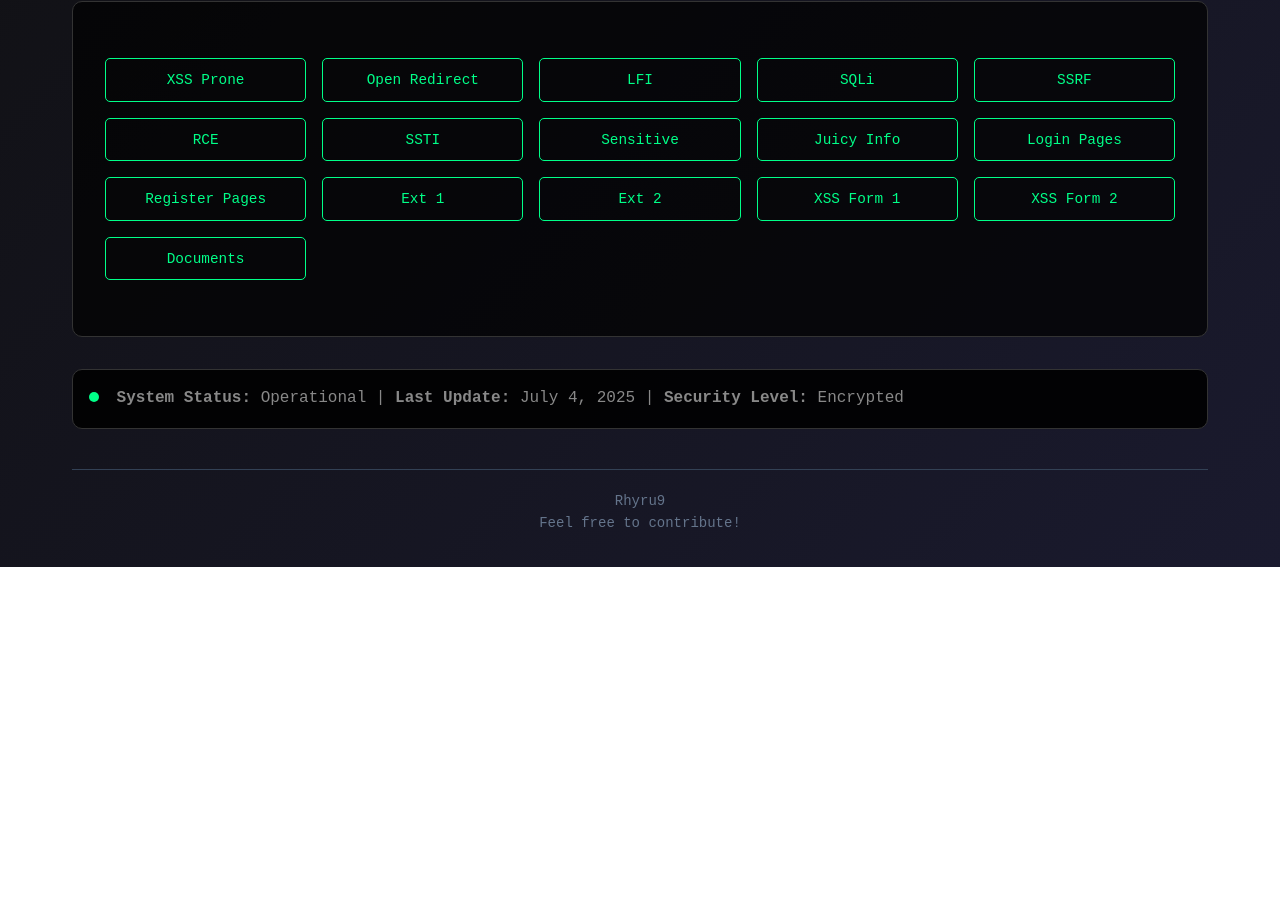
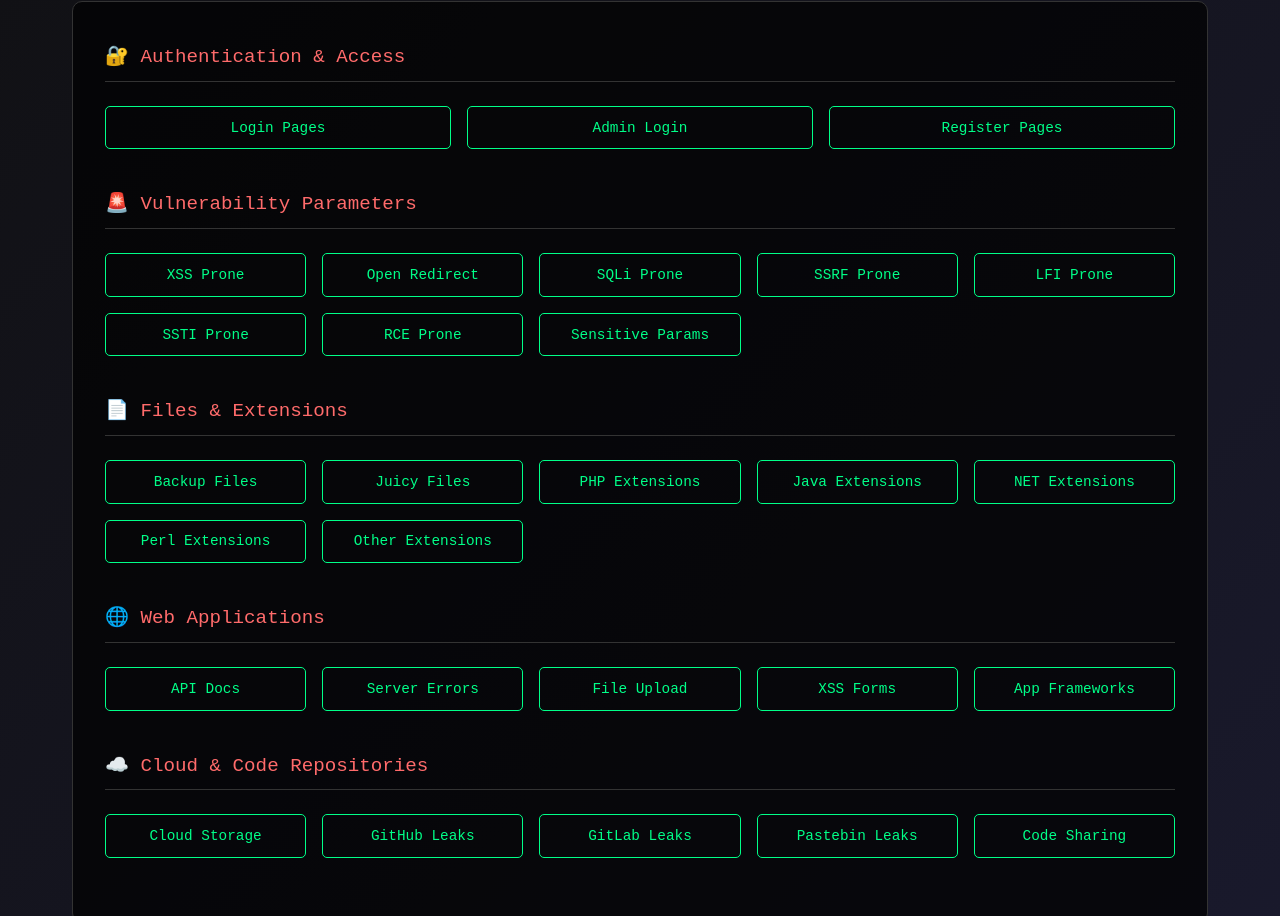
Before and after one commit to RHYru9/rhyru9.github.io, a plain HTML site: page dork/index.html in a window 1280 px wide. Shown: the part 579-1495 px from the top of the page. Before the commit the page ends 1146 px from the top, so only its background shows below. Drawn offline with Linux system fonts and the light colour scheme.

Commit message:
Update index.html

```diff
--- a/dork/index.html
+++ b/dork/index.html
@@ -157,9 +157,24 @@
             box-shadow: 0 0 0 3px rgba(0, 255, 136, 0.2);
         }
 
+        .dork-category {
+            margin-bottom: 2rem;
+        }
+
+        .category-title {
+            font-size: 1.2rem;
+            color: #ff6b6b;
+            margin-bottom: 1rem;
+            padding: 0.5rem 0;
+            border-bottom: 1px solid #333;
+            display: flex;
+            align-items: center;
+            gap: 0.5rem;
+        }
+
         .dork-grid {
             display: grid;
-            grid-template-columns: repeat(auto-fit, minmax(200px, 1fr));
+            grid-template-columns: repeat(auto-fit, minmax(180px, 1fr));
             gap: 1rem;
             margin: 1.5rem 0;
         }
@@ -175,6 +190,8 @@
             font-family: inherit;
             text-align: center;
             font-size: 0.9rem;
+            position: relative;
+            overflow: hidden;
         }
 
         .dork-btn:hover {
@@ -182,6 +199,10 @@
             color: #000;
             box-shadow: 0 0 20px rgba(0, 255, 136, 0.5);
             transform: translateY(-2px);
+        }
+
+        .dork-btn:active {
+            transform: translateY(0);
         }
 
         .status-bar {
@@ -279,25 +300,64 @@
             <input type="text" id="target" placeholder="e.g., example.com">
         </div>
 
-        <!-- Dork Grid -->
+        <!-- Vulnerability Categories -->
         <div class="tool-container">
-            <div class="dork-grid">
-                <button class="dork-btn" onclick="searchDork('XSS prone parameters')">XSS Prone</button>
-                <button class="dork-btn" onclick="searchDork('Open Redirect prone parameters')">Open Redirect</button>
-                <button class="dork-btn" onclick="searchDork('LFI')">LFI</button>
-                <button class="dork-btn" onclick="searchDork('SQLi Prone Parameters')">SQLi</button>
-                <button class="dork-btn" onclick="searchDork('SSRF Prone Parameters')">SSRF</button>
-                <button class="dork-btn" onclick="searchDork('RCE Prone Parameters')">RCE</button>
-                <button class="dork-btn" onclick="searchDork('SSTI Prone Parameters')">SSTI</button>
-                <button class="dork-btn" onclick="searchDork('Sensitive Parameters')">Sensitive</button>
-                <button class="dork-btn" onclick="searchDork('Juicy Info')">Juicy Info</button>
-                <button class="dork-btn" onclick="searchDork('Login Pages')">Login Pages</button>
-                <button class="dork-btn" onclick="searchDork('Register Pages')">Register Pages</button>
-                <button class="dork-btn" onclick="searchDork('PHP, Java, .NET, Perl Extensions 1')">Ext 1</button>
-                <button class="dork-btn" onclick="searchDork('PHP, Java, .NET, Perl Extensions 2')">Ext 2</button>
-                <button class="dork-btn" onclick="searchDork('Blind XSS Forms 1')">XSS Form 1</button>
-                <button class="dork-btn" onclick="searchDork('Blind XSS Forms 2')">XSS Form 2</button>
-                <button class="dork-btn" onclick="searchDork('Sensitive Documents')">Documents</button>
+            <div class="dork-category">
+                <div class="category-title">🔐 Authentication & Access</div>
+                <div class="dork-grid">
+                    <button class="dork-btn" onclick="searchDork('Login Pages User')">Login Pages</button>
+                    <button class="dork-btn" onclick="searchDork('Login Pages Admin')">Admin Login</button>
+                    <button class="dork-btn" onclick="searchDork('Register Pages')">Register Pages</button>
+                </div>
+            </div>
+
+            <div class="dork-category">
+                <div class="category-title">🚨 Vulnerability Parameters</div>
+                <div class="dork-grid">
+                    <button class="dork-btn" onclick="searchDork('XSS Prone Parameters')">XSS Prone</button>
+                    <button class="dork-btn" onclick="searchDork('Open Redirect Prone Parameters')">Open Redirect</button>
+                    <button class="dork-btn" onclick="searchDork('SQLi Prone Parameters')">SQLi Prone</button>
+                    <button class="dork-btn" onclick="searchDork('SSRF Prone Parameters')">SSRF Prone</button>
+                    <button class="dork-btn" onclick="searchDork('LFI Prone Parameters')">LFI Prone</button>
+                    <button class="dork-btn" onclick="searchDork('SSTI Prone Parameters')">SSTI Prone</button>
+                    <button class="dork-btn" onclick="searchDork('RCE Prone Parameters')">RCE Prone</button>
+                    <button class="dork-btn" onclick="searchDork('Sensitive Parameters')">Sensitive Params</button>
+                </div>
+            </div>
+
+            <div class="dork-category">
+                <div class="category-title">📄 Files & Extensions</div>
+                <div class="dork-grid">
+                    <button class="dork-btn" onclick="searchDork('Backup Files')">Backup Files</button>
+                    <button class="dork-btn" onclick="searchDork('Juicy Info')">Juicy Files</button>
+                    <button class="dork-btn" onclick="searchDork('PHP Extensions')">PHP Extensions</button>
+                    <button class="dork-btn" onclick="searchDork('Java Extensions')">Java Extensions</button>
+                    <button class="dork-btn" onclick="searchDork('NET Extensions')">NET Extensions</button>
+                    <button class="dork-btn" onclick="searchDork('Perl Extensions')">Perl Extensions</button>
+                    <button class="dork-btn" onclick="searchDork('Other Extensions')">Other Extensions</button>
+                </div>
+            </div>
+
+            <div class="dork-category">
+                <div class="category-title">🌐 Web Applications</div>
+                <div class="dork-grid">
+                    <button class="dork-btn" onclick="searchDork('API Docs')">API Docs</button>
+                    <button class="dork-btn" onclick="searchDork('Server Errors')">Server Errors</button>
+                    <button class="dork-btn" onclick="searchDork('File Upload')">File Upload</button>
+                    <button class="dork-btn" onclick="searchDork('Blind XSS Forms')">XSS Forms</button>
+                    <button class="dork-btn" onclick="searchDork('App Frameworks')">App Frameworks</button>
+                </div>
+            </div>
+
+            <div class="dork-category">
+                <div class="category-title">☁️ Cloud & Code Repositories</div>
+                <div class="dork-grid">
+                    <button class="dork-btn" onclick="searchDork('Cloud Storage')">Cloud Storage</button>
+                    <button class="dork-btn" onclick="searchDork('GitHub Leaks')">GitHub Leaks</button>
+                    <button class="dork-btn" onclick="searchDork('GitLab Leaks')">GitLab Leaks</button>
+                    <button class="dork-btn" onclick="searchDork('Pastebin Leaks')">Pastebin Leaks</button>
+                    <button class="dork-btn" onclick="searchDork('Code Sharing Sites')">Code Sharing</button>
+                </div>
             </div>
         </div>
 
@@ -317,7 +377,6 @@
     </main>
 
     <script>
-        // Set current date
         document.getElementById('currentDate').textContent = new Date().toLocaleDateString('en-US', {
             year: 'numeric',
             month: 'long',
@@ -325,22 +384,43 @@
         });
 
         const dorks = {
-            'XSS prone parameters': 'inurl:"lang=" | inurl:"name=" | inurl:"view=" | inurl:"name=" | inurl:"callback=" | inurl:"id=" | inurl:"q=" | inurl:"s=" | inurl:"keyword=" | inurl:"search=" | inurl:"page=" | inurl:"query=" inurl:& site:*.{domain}',
-            'Open Redirect prone parameters': 'inurl:"page=" | inurl:"next=" | inurl:"host=" | inurl:"go=" | inurl:"goto=" | inurl:"file=" | inurl:"host=" | inurl:"redirect_to=" | inurl:"url=" | inurl:"redirect | inurl:src=http | inurl:r=http | inurl:return=" | inurl:"next=" | inurl:"redir=" | inurl:"http" inurl:& site:*.{domain}',
-            'LFI': 'inurl:"include=" | inurl:"page=" | inurl:"http=" | inurl:"path=" | inurl:"template=" | inurl:"show=" | inurl:"locate=" | inurl:"site=" | inurl:"dir=" | inurl:"detail=" | inurl:"file=" | inurl:"folder=" | inurl:"locate=" | inurl:"doc=" | inurl:"filename=" | inurl:"uri=http" inurl:& site:*.{domain}',
-            'SQLi Prone Parameters': 'inurl:"id=" | inurl:"query=" | inurl:"q=" | inurl:"name=" | inurl:"from=" | inurl:"s=" | inurl:"search=" | inurl:"page=" | inurl:"filter=" | inurl:"action=" | inurl:"sort=" | inurl:"dir=" | inurl:"reg=" | inurl:"order=" | inurl:"update=" | inurl:"delete=" | inurl:"create=" inurl:& site:*.{domain}',
-            'SSTI Prone Parameters': 'inurl:"module=" | inurl:"template=" | inurl:"load=" | inurl:"run=" | inurl:"preview=" | inurl:"view=" | inurl:"content=" | inurl:"activity=" | inurl:"name=" inurl:& site:*.{domain}',
-            'SSRF Prone Parameters': 'inurl:"http=" | inurl:"load=" | inurl:"exec=" | inurl:"resource=" | inurl:"resources=" | inurl:"url=" | inurl:"path=" | inurl:"host=" | inurl:"proxy=" | inurl:"html=" | inurl:"data=" | inurl:"domain=" | inurl:"uri=" inurl:& site:*.{domain}',
-            'RCE Prone Parameters': 'inurl:"cmd=" | inurl:"ip=" | inurl:"cli=" | inurl:"load=" | inurl:"module=" | inurl:"run=" | inurl:"print=" | inurl:"exec=" | inurl:"query=" | inurl:"code=" | inurl:"do=" | inurl:"run=" | inurl:"read=" | inurl:"ping=" inurl:& site:*.{domain}',
-            'Sensitive Parameters': 'inurl:"email=" | inurl:"phone=" | inurl:"password=" | inurl:"secret=" | inurl:"token=" inurl:& site:*.{domain}',
-            'Juicy Info': 'site:*.{domain} ext:txt | ext:conf | ext:cnf | ext:ini | ext:env | ext:sh | ext:swp | ext:old | ext:~ | ext:htpasswd | ext:htaccess | ext:csv | ext:.git-credentials | ext:yaml | ext:yml | ext:ppk | ext:pem | ext:json | ext:cfg | ext:xml | ext:ps1 | ext:reg | ext:inf | ext:rdp | ext:ora | ext:dbf | ext:mdb',
-            'Login Pages': 'site:"*.{domain}" inurl:login | inurl:logon | inurl:sign-in | inurl:signin | inurl:wp-login | inurl: weblogin | inurl:loginpanel | inurl:quicklogin | inurl:memberlogin | inurl:forgotpassword | inurl:forgot-password | intitle:login | intitle:signin | intitle:sign-in | inurl:panel',
-            'Register Pages': 'site:"*.{domain}" inurl:signup | inurl:register | inurl:create | inurl:join | inurl:account | inurl:subscription | inurl:apply | inurl:enroll | inurl:membership | inurl:sign-up | inurl:register-account | inurl:feedback | inurl:contact | inurl:contact-us | inurl:contact-form | inurl:get-in-touch | inurl:reach-out',
-            'PHP, Java, .NET, Perl Extensions 1': 'site:*.{domain} ext:php | ext:phtm | ext:phtml | ext:jsp | ext:do | ext:action | ext:struts | ext:java | ext:class | ext:jar | ext:war | ext:ear | ext:aspx | ext:asa | ext:asp | ext:asax | ext:pl | ext:cfm | ext:py | ext:rb | ext:js',
-            'PHP, Java, .NET, Perl Extensions 2': 'site:*.{domain} inurl:conf | inurl:env | inurl:cgi | inurl:bin | inurl:etc | inurl:root | inurl:sql | inurl:backup | inurl:admin | inurl:php',
-            'Blind XSS Forms 1': 'site:*.{domain} intitle:"support" | inurl:support | inurl:"contact" | intitle:"survey" | inurl:"survey" -pdf -doc -docx -xls',
-            'Blind XSS Forms 2': 'site:*.{domain} inurl:"feedback" | intitle:"feedback" | inurl:"submit" | intitle:"submit" -pdf -doc -docx -xls',
-            'Sensitive Documents': 'site:*.{domain} ext:doc | ext:xlsx | ext:docx | ext:dotx | ext:xls | ext:xlsm | ext:odt | ext:pdf | ext:rtf | ext:sxw | ext:psw | ext:ppt | ext:pptx | ext:pps | ext:csv | ext:swf intext:password|pass|email|admin|user|offer|data|employee|order|internal|sensitive'
+            // Authentication & Access
+            'Login Pages User': 'site:{domain} inurl:login | inurl:logon | inurl:sign-in | inurl:signin | inurl:wp-login | inurl:weblogin | inurl:loginpanel | inurl:quicklogin | inurl:memberlogin | inurl:forgotpassword | inurl:forgot-password | intitle:login | intitle:signin | intitle:sign-in | inurl:panel',
+            'Login Pages Admin': 'site:{domain} inurl:admin | inurl:administrator | inurl:adm | inurl:wp-admin | inurl:adminlogin | inurl:admin-login',
+            'Register Pages': 'site:{domain} inurl:signup | inurl:register | inurl:create | inurl:join | inurl:account | inurl:subscription | inurl:apply | inurl:enroll | inurl:membership | inurl:sign-up | inurl:register-account',
+
+            // Vulnerability Parameters
+            'XSS Prone Parameters': 'inurl:lang= | inurl:name= | inurl:view= | inurl:callback= | inurl:id= | inurl:q= | inurl:s= | inurl:keyword= | inurl:search= | inurl:page= | inurl:query= inurl:& site:{domain}',
+            'Open Redirect Prone Parameters': 'inurl:page= | inurl:next= | inurl:host= | inurl:go= | inurl:goto= | inurl:file= | inurl:redirect_to= | inurl:url= | inurl:redirect | inurl:src=http | inurl:r=http | inurl:return= | inurl:redir= | inurl:http inurl:& site:{domain}',
+            'SQLi Prone Parameters': 'inurl:id= | inurl:query= | inurl:q= | inurl:name= | inurl:from= | inurl:s= | inurl:search= | inurl:page= | inurl:filter= | inurl:action= | inurl:sort= | inurl:dir= | inurl:reg= | inurl:order= | inurl:update= | inurl:delete= | inurl:create= inurl:& site:{domain}',
+            'SSRF Prone Parameters': 'inurl:http= | inurl:load= | inurl:exec= | inurl:resource= | inurl:resources= | inurl:url= | inurl:path= | inurl:host= | inurl:proxy= | inurl:html= | inurl:data= | inurl:domain= | inurl:uri= inurl:& site:{domain}',
+            'LFI Prone Parameters': 'inurl:include= | inurl:page= | inurl:http= | inurl:path= | inurl:template= | inurl:show= | inurl:locate= | inurl:site= | inurl:dir= | inurl:detail= | inurl:file= | inurl:folder= | inurl:doc= | inurl:filename= inurl:& site:{domain}',
+            'SSTI Prone Parameters': 'inurl:module= | inurl:template= | inurl:load= | inurl:run= | inurl:preview= | inurl:view= | inurl:content= | inurl:activity= | inurl:name= inurl:& site:{domain}',
+            'RCE Prone Parameters': 'inurl:cmd= | inurl:ip= | inurl:cli= | inurl:load= | inurl:module= | inurl:run= | inurl:print= | inurl:exec= | inurl:query= | inurl:code= | inurl:do= | inurl:read= | inurl:ping= inurl:& site:{domain}',
+            'Sensitive Parameters': 'inurl:email= | inurl:phone= | inurl:password= | inurl:secret= | inurl:token= inurl:& site:{domain}',
+
+            // Files & Extensions
+            'Backup Files': 'site:{domain} ext:bkf | ext:bkp | ext:bak | ext:old | ext:backup | ext:log | ext:sql',
+            'Juicy Info': 'site:{domain} ext:txt | ext:conf | ext:cnf | ext:ini | ext:env | ext:sh | ext:swp | ext:old | ext:~ | ext:htpasswd | ext:htaccess | ext:csv | ext:.git-credentials | ext:yaml | ext:yml | ext:ppk | ext:pem | ext:json | ext:cfg | ext:xml | ext:ps1 | ext:reg | ext:inf | ext:rdp | ext:ora | ext:dbf | ext:mdb',
+            'PHP Extensions': 'site:{domain} ext:php | ext:phtm | ext:phtml',
+            'Java Extensions': 'site:{domain} ext:jsp | ext:do | ext:action | ext:struts | ext:java | ext:class | ext:jar | ext:war | ext:ear',
+            'NET Extensions': 'site:{domain} ext:aspx | ext:asa | ext:asp | ext:asax',
+            'Perl Extensions': 'site:{domain} ext:pl',
+            'Other Extensions': 'site:{domain} ext:cfm | ext:py | ext:rb | ext:js',
+
+            // Web Applications
+            'API Docs': 'site:{domain} inurl:api | inurl:/rest | inurl:/v1 | inurl:/v2 | inurl:/v3 | inurl:swagger | inurl:graphql | inurl:graphiql',
+            'Server Errors': 'site:{domain} intext:"error" | intext:"exception" | intext:"failure" | intext:"server at" | intext:"database error" | intext:"SQL syntax" | intext:"undefined index" | intext:"unhandled exception" | intext:"stack trace"',
+            'File Upload': 'site:{domain} intext:"choose file" | intext:"file upload" | inurl:upload.php | inurl:upload.asp | inurl:upload.aspx | inurl:upload.jsp | inurl:upload.do | inurl:upload.action',
+            'Blind XSS Forms': 'site:{domain} intitle:"support" | inurl:support | inurl:"contact" | intitle:"survey" | inurl:"survey" | inurl:"feedback" | intitle:"feedback" | inurl:"submit" | intitle:"submit" -pdf -doc -docx -xls',
+            'App Frameworks': 'site:{domain} inurl:/content/usergenerated | inurl:/content/dam | inurl:/jcr:content | inurl:/libs/granite | inurl:/etc/clientlibs | inurl:/content/geometrixx | inurl:/bin/wcm | inurl:/crx/de',
+
+            // Cloud & Code Repositories
+            'Cloud Storage': 'site:s3.amazonaws.com "{domain}" | site:blob.core.windows.net "{domain}" | site:googleapis.com "{domain}" | site:drive.google.com "{domain}" | site:digitaloceanspaces.com "{domain}" | site:amazonaws.com "{domain}"',
+            'GitHub Leaks': 'site:github.com "{domain}" | site:gist.github.com "{domain}"',
+            'GitLab Leaks': 'site:gitlab.com "{domain}"',
+            'Pastebin Leaks': 'site:pastebin.com "{domain}" | site:paste.org "{domain}" | site:codepad.co "{domain}"',
+            'Code Sharing Sites': 'site:codepen.io "{domain}" | site:jsfiddle.net "{domain}" | site:repl.it "{domain}" | site:codeshare.io "{domain}" | site:trello.com "{domain}" | site:atlassian.net "{domain}"'
         };
 
         function searchDork(type) {
@@ -349,10 +429,25 @@
                 alert('Please enter a target domain.');
                 return;
             }
-            const query = dorks[type].replace(/{domain}/g, target);
+
+            const cleanDomain = target.replace(/^https?:\/\//, '').replace(/^www\./, '');
+
+            const query = dorks[type].replace(/{domain}/g, cleanDomain);
             const url = `https://www.google.com/search?q=${encodeURIComponent(query)}`;
             window.open(url, '_blank');
         }
+
+        document.addEventListener('DOMContentLoaded', function() {
+            const buttons = document.querySelectorAll('.dork-btn');
+            buttons.forEach(button => {
+                button.addEventListener('click', function() {
+                    this.style.transform = 'scale(0.95)';
+                    setTimeout(() => {
+                        this.style.transform = '';
+                    }, 100);
+                });
+            });
+        });
     </script>
 </body>
 </html>
```
